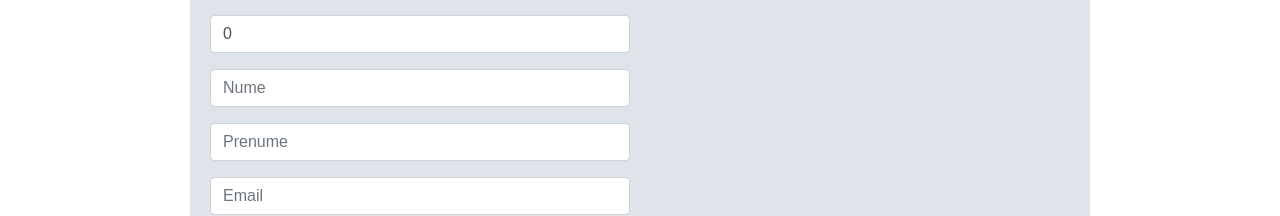
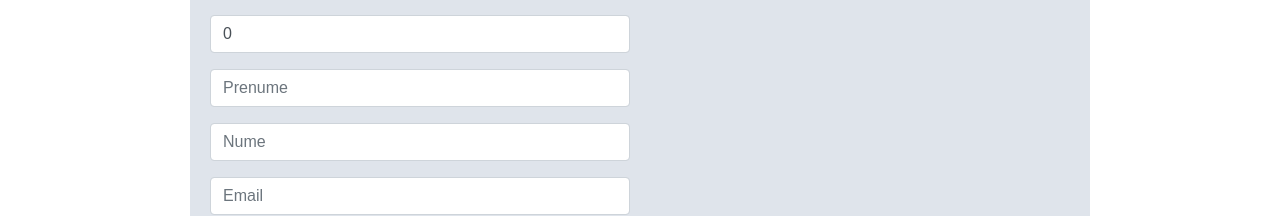
Before and after one commit to VieruStefan/commerce-project, an Angular app in the folder frontend/: page /add in a window 1280 px wide. Shown: the part 274-490 px from the top of the page. Built offline with nearby package versions, Linux system fonts and the light colour scheme.

Commit message:
update api

```diff
--- a/frontend/src/api.service.ts
+++ b/frontend/src/api.service.ts
@@ -39,7 +39,7 @@ export class ApiService {
 
   public getUserByDetails(firstName: string, lastName: string, email: string){
     const params = { firstName, lastName, email };
-    return this.http.get<any>(this.url_users, { ...this.httpOptions, params }).pipe(
+    return this.http.get<any>(`${this.url_users}/`, { ...this.httpOptions, params }).pipe(
       catchError((error) => {
         console.error('API Error:', error);
         throw new Error("Something went wrong. Please try again later.");
--- a/frontend/src/create-listing/create-listing.component.html
+++ b/frontend/src/create-listing/create-listing.component.html
@@ -17,18 +17,18 @@
             </div>
 
             <div class="form-floating mb-3">
-                <input type="text" formControlName="firstName" class="form-control" id="firstName" placeholder="Nume" name="firstName">
-                <!-- <label for="firstName">Nume</label> -->
+                <input type="text" formControlName="firstName" class="form-control" id="firstName" placeholder="Prenume" name="firstName">
+                <!-- <label for="firstName">Prenume</label> -->
             </div>
 
             <div class="form-floating mb-3">
-                <input type="text" formControlName="lastName" class="form-control" id="lastName" placeholder="Prenume" name="lastName">
-                <!-- <label for="lastName">Prenume</label> -->
+                <input type="text" formControlName="lastName" class="form-control" id="lastName" placeholder="Nume" name="lastName">
+                <!-- <label for="lastName">Nume</label> -->
             </div>
 
             <div class="form-floating mb-3">
                 <input type="email" formControlName="email" class="form-control" id="email" placeholder="Email" name="email">
-                <!-- <label for="email">Prenume</label> -->
+                <!-- <label for="email">Email</label> -->
             </div>
 
             <div class="form-group">
```
